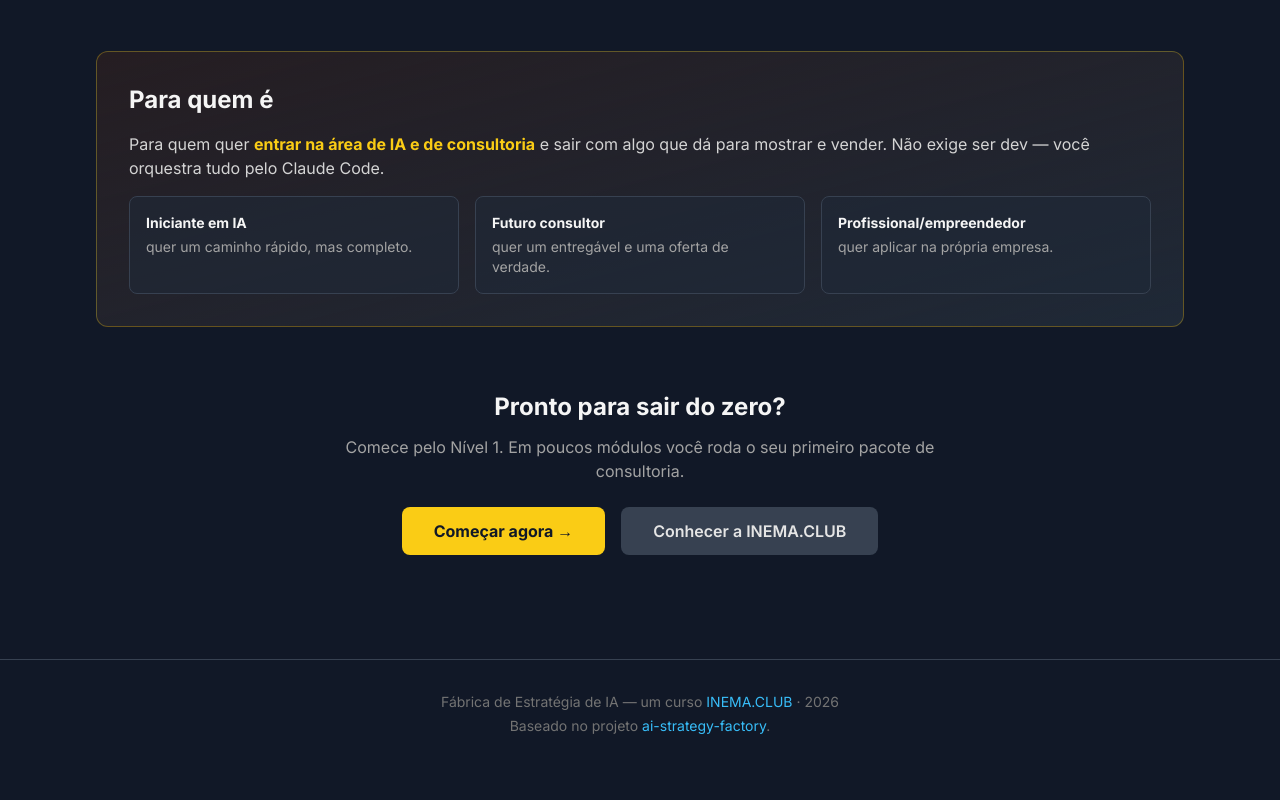
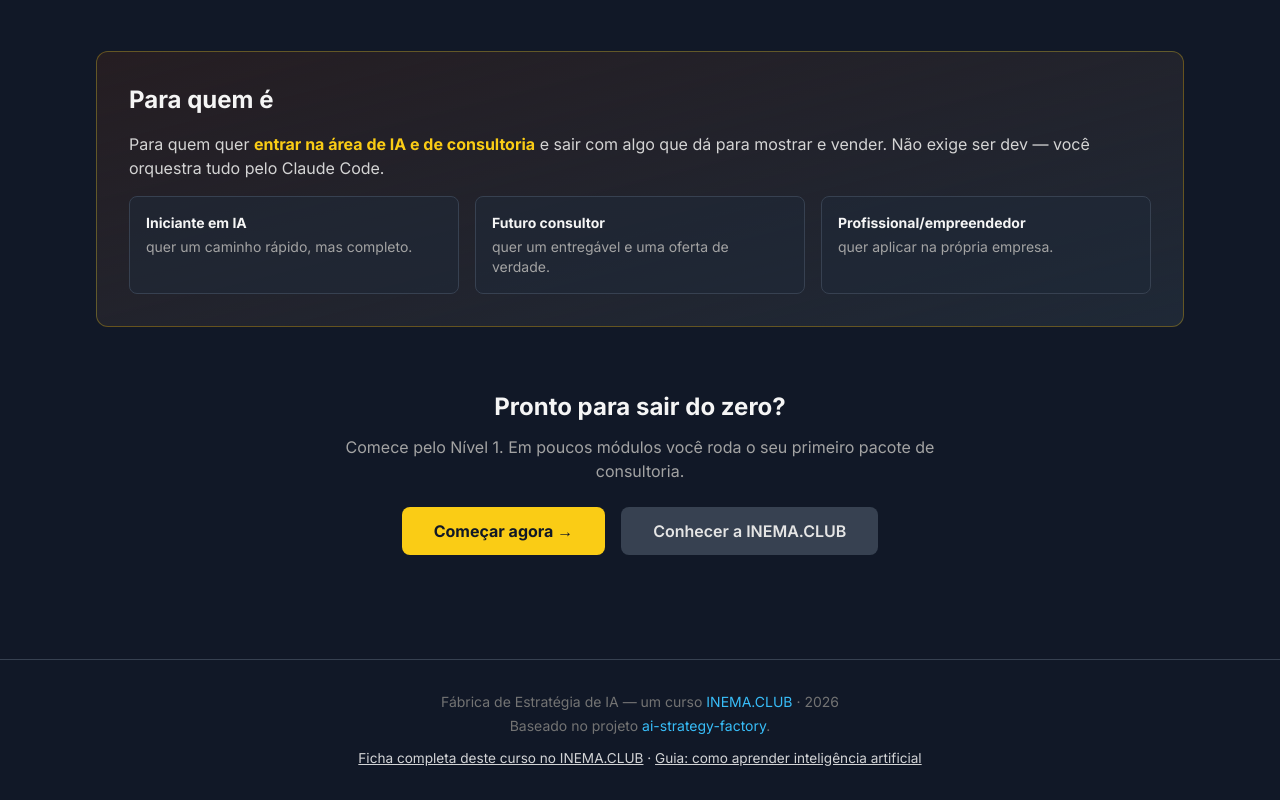
Before and after one commit to inematds/aiestrategia, a plain HTML site: page index.html in a window 1280 px wide. Shown: the part 2405-3205 px from the top of the page. Before the commit the page ends 3173 px from the top, so only its background shows below. Drawn offline with nearby package versions, Linux system fonts and the light colour scheme.

Commit message:
seo: link de volta pra ficha do curso e pro guia no inema.club
Co-Authored-By: Claude Opus 5.5 (1M context) <noreply@anthropic.com>

```diff
--- a/index.html
+++ b/index.html
@@ -307,7 +307,11 @@
       <p>Fábrica de Estratégia de IA — um curso <a href="https://inema.club" target="_blank" class="text-sky-400 hover:text-sky-300">INEMA.CLUB</a> · 2026</p>
       <p class="mt-1">Baseado no projeto <a href="https://github.com/inematds/ai-strategy-factory" target="_blank" class="text-sky-400 hover:text-sky-300">ai-strategy-factory</a>.</p>
     </div>
-  </footer>
+
+<!-- inema-backlink:v1 -->
+<p style="display:block;width:100%;text-align:center;font-size:.85rem;margin:.75rem 0 0;opacity:.85"><a href="https://www.inema.club/cursos/152-fabrica-de-estrategia-de-ia-vire-consultor-de-ia/" style="color:inherit;text-decoration:underline">Ficha completa deste curso no INEMA.CLUB</a> · <a href="https://www.inema.club/aprender-inteligencia-artificial/" style="color:inherit;text-decoration:underline">Guia: como aprender inteligência artificial</a></p>
+<!-- /inema-backlink:v1 -->
+</footer>
 
   <script>
     const themeToggle = document.getElementById('theme-toggle');
```
Also changed, not shown: 1 other file.
